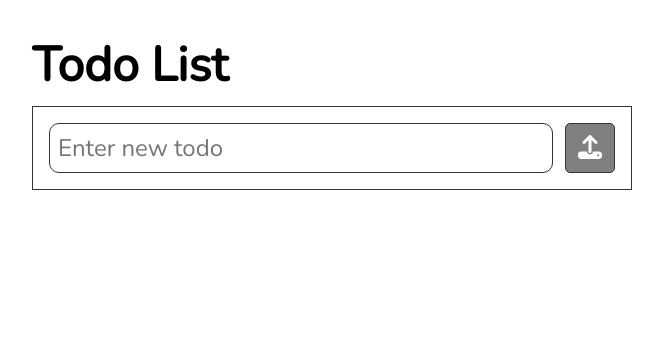
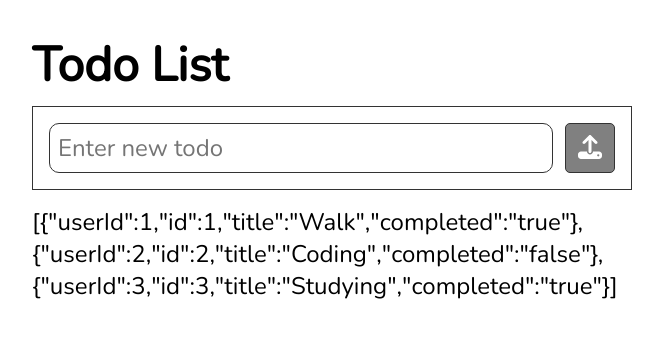
Before and after one commit to Natnael772/todo-app, a React (Create React App) app: page / in a window 1280 px wide. Shown: the top 338 px of the page, without its empty margins (308-971 px from the left). Built offline with nearby package versions, Linux system fonts and the light colour scheme; data requests are answered from the project's data file.

Commit message:
Builder query

```diff
--- a/src/features/todos/TodoList.js
+++ b/src/features/todos/TodoList.js
@@ -18,7 +18,7 @@ const TodoList = () => {
     isSuccess,
     isError,
     error,
-  } = useGetTodosQuery;
+  } = useGetTodosQuery();
 
   const handleSubmit = (e) => {
     e.preventDefault();
@@ -45,10 +45,20 @@ const TodoList = () => {
     </form>
   );
 
+  //Conditional content
+  let content;
+  if (isLoading) {
+    content = <p>Loading...</p>;
+  } else if (isSuccess) {
+    content = JSON.stringify(todos);
+  } else if (isError) {
+    content = <p>{error}</p>;
+  }
   return (
     <main>
       <h1>Todo List</h1>
       {newItemSection}
+      {content}
     </main>
   );
 };
```
